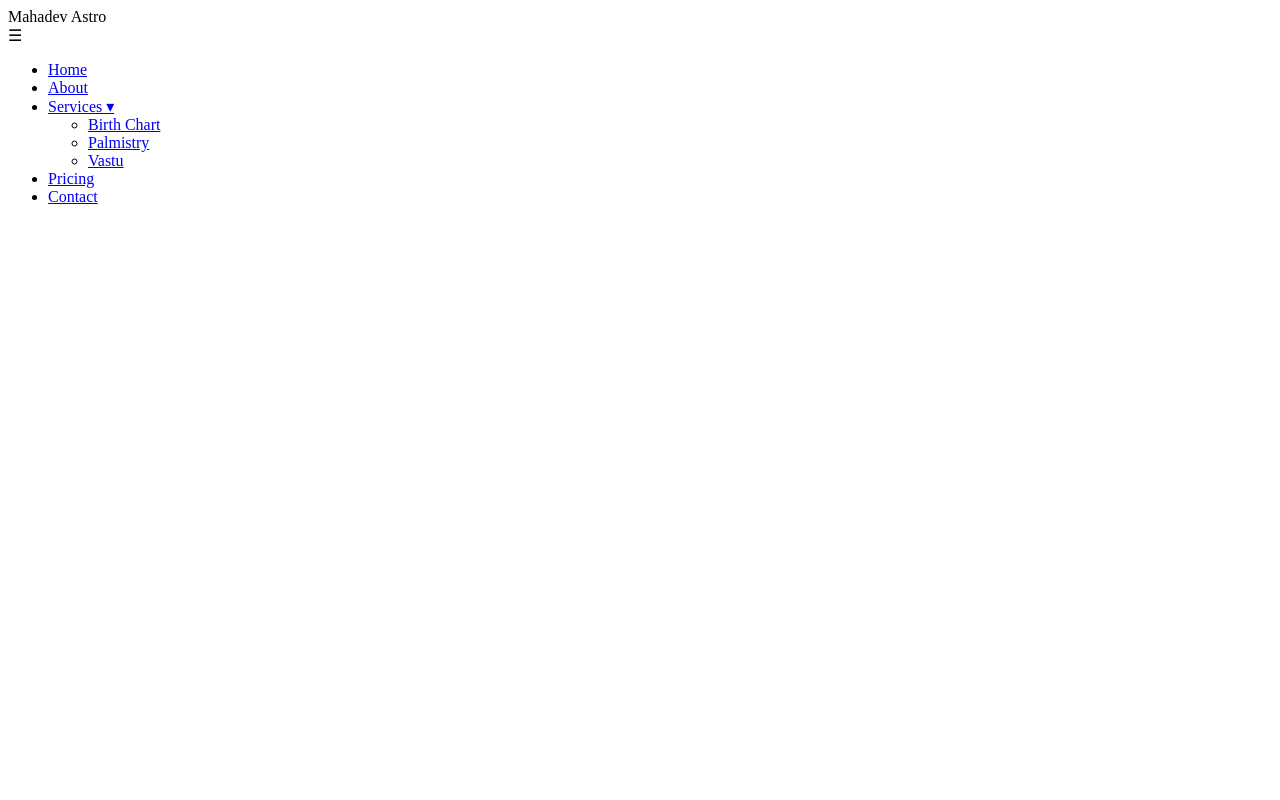
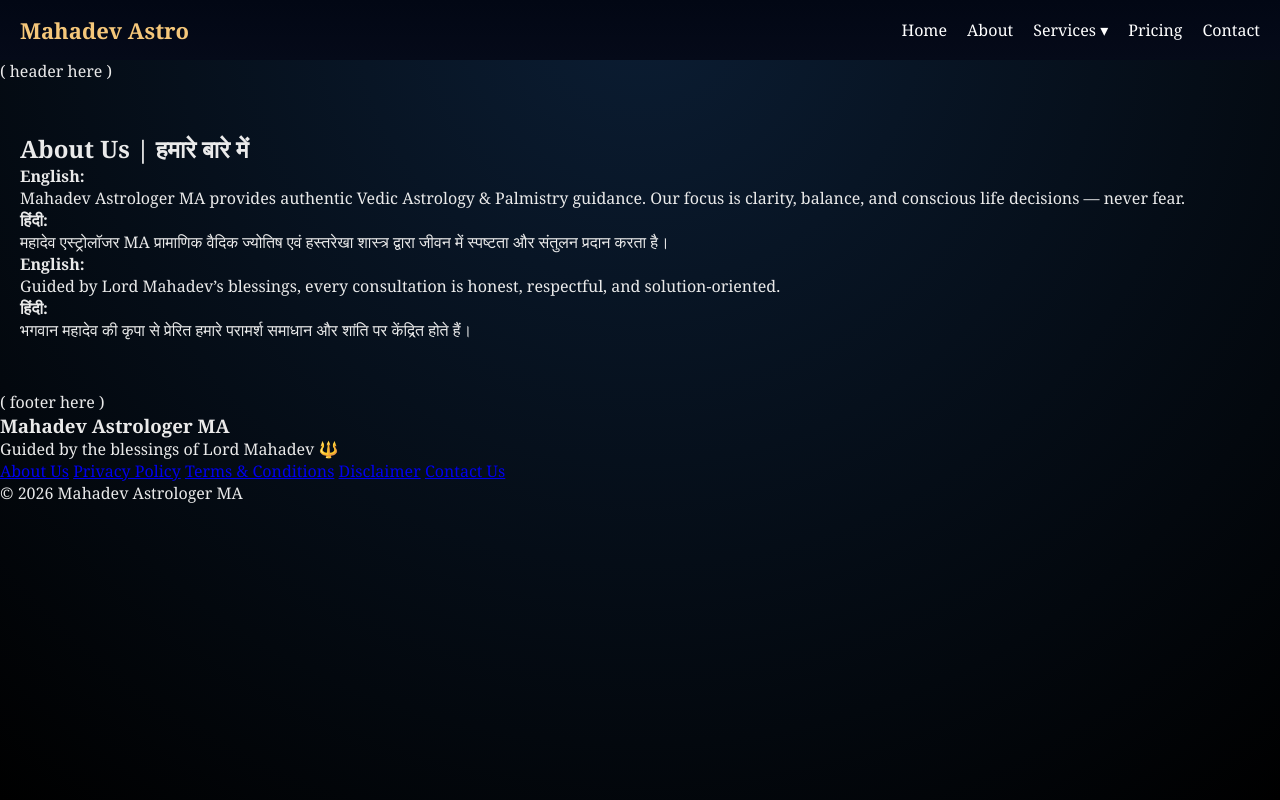
Before and after one commit to Mahadevastrologerma108/Mahadev-astrologer-ma, a plain HTML site: page pages/about.html in a window 1280 px wide. Drawn offline with Linux system fonts and the light colour scheme.

Commit message:
about.html

```diff
--- a/pages/about.html
+++ b/pages/about.html
@@ -21,3 +21,61 @@
     </ul>
   </nav>
 </header>
+<!DOCTYPE html>
+<html>
+<head>
+<link rel="stylesheet" href="../assets/css/base.css">
+<script src="../assets/js/script.js" defer></script>
+</head>
+<body>
+
+<!-- HEADER -->
+( header here )
+
+<section>
+<h2>About Us | हमारे बारे में</h2>
+
+<p><strong>English:</strong><br>
+Mahadev Astrologer MA provides authentic Vedic Astrology & Palmistry guidance.
+Our focus is clarity, balance, and conscious life decisions — never fear.
+</p>
+
+<p><strong>हिंदी:</strong><br>
+महादेव एस्ट्रोलॉजर MA प्रामाणिक वैदिक ज्योतिष एवं हस्तरेखा शास्त्र द्वारा
+जीवन में स्पष्टता और संतुलन प्रदान करता है।
+</p>
+
+<p><strong>English:</strong><br>
+Guided by Lord Mahadev’s blessings, every consultation is honest, respectful,
+and solution-oriented.
+</p>
+
+<p><strong>हिंदी:</strong><br>
+भगवान महादेव की कृपा से प्रेरित हमारे परामर्श
+समाधान और शांति पर केंद्रित होते हैं।
+</p>
+
+</section>
+
+<!-- FOOTER -->
+( footer here )
+
+</body>
+</html>
+
+<footer>
+  <div class="footer-inner">
+    <h3>Mahadev Astrologer MA</h3>
+    <p>Guided by the blessings of Lord Mahadev 🔱</p>
+
+    <div class="footer-links">
+      <a href="about.html">About Us</a>
+      <a href="privacy.html">Privacy Policy</a>
+      <a href="terms.html">Terms & Conditions</a>
+      <a href="disclaimer.html">Disclaimer</a>
+      <a href="contact.html">Contact Us</a>
+    </div>
+
+    <p>© 2026 Mahadev Astrologer MA</p>
+  </div>
+</footer>
```
